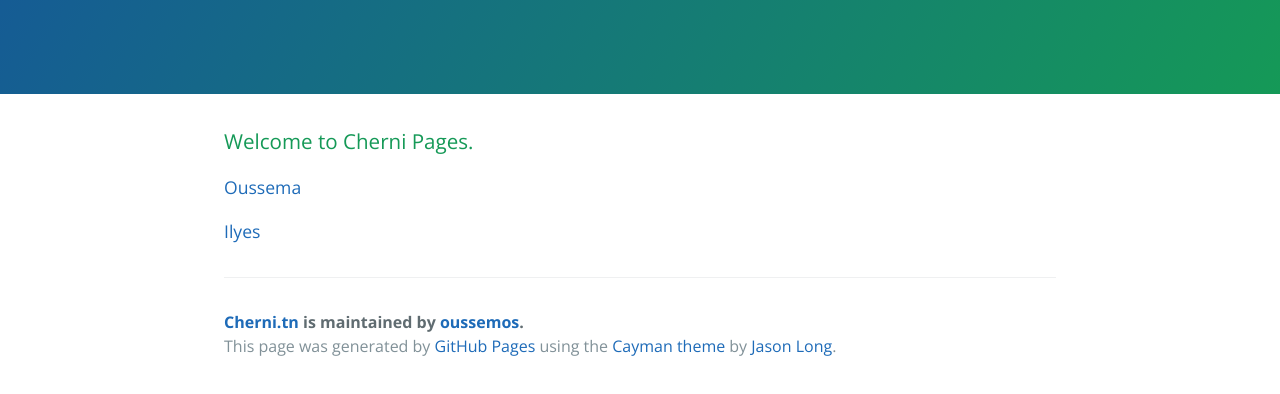
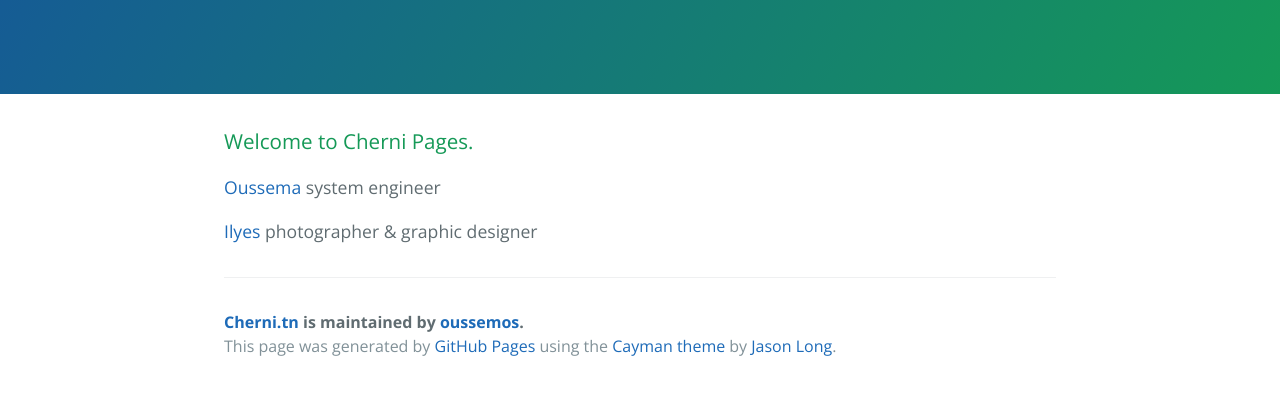
Before and after one commit to oussemos/cherni.tn, a plain HTML site: page index.html in a window 1280 px wide. Shown: the part 176-570 px from the top of the page. Drawn offline with nearby package versions, Linux system fonts and the light colour scheme.

Commit message:
Update index.html

```diff
--- a/index.html
+++ b/index.html
@@ -19,8 +19,8 @@
       <h3>
 <a id="welcome-to-github-pages" class="anchor" href="#welcome-to-github-pages" aria-hidden="true"><span aria-hidden="true" class="octicon octicon-link"></span></a>Welcome to Cherni Pages.</h3>
 
-<p><a href="http://oussema.cherni.tn">Oussema</a></p>
-<p><a href="http://ilyes.cherni.tn">Ilyes</a></p>
+<p><a href="http://oussema.cherni.tn">Oussema</a> system engineer</p>
+<p><a href="http://ilyes.cherni.tn">Ilyes</a> photographer & graphic designer</p>
 
       <footer class="site-footer">
         <span class="site-footer-owner"><a href="https://github.com/oussemos/cherni.tn">Cherni.tn</a> is maintained by <a href="https://github.com/oussemos">oussemos</a>.</span>
```
